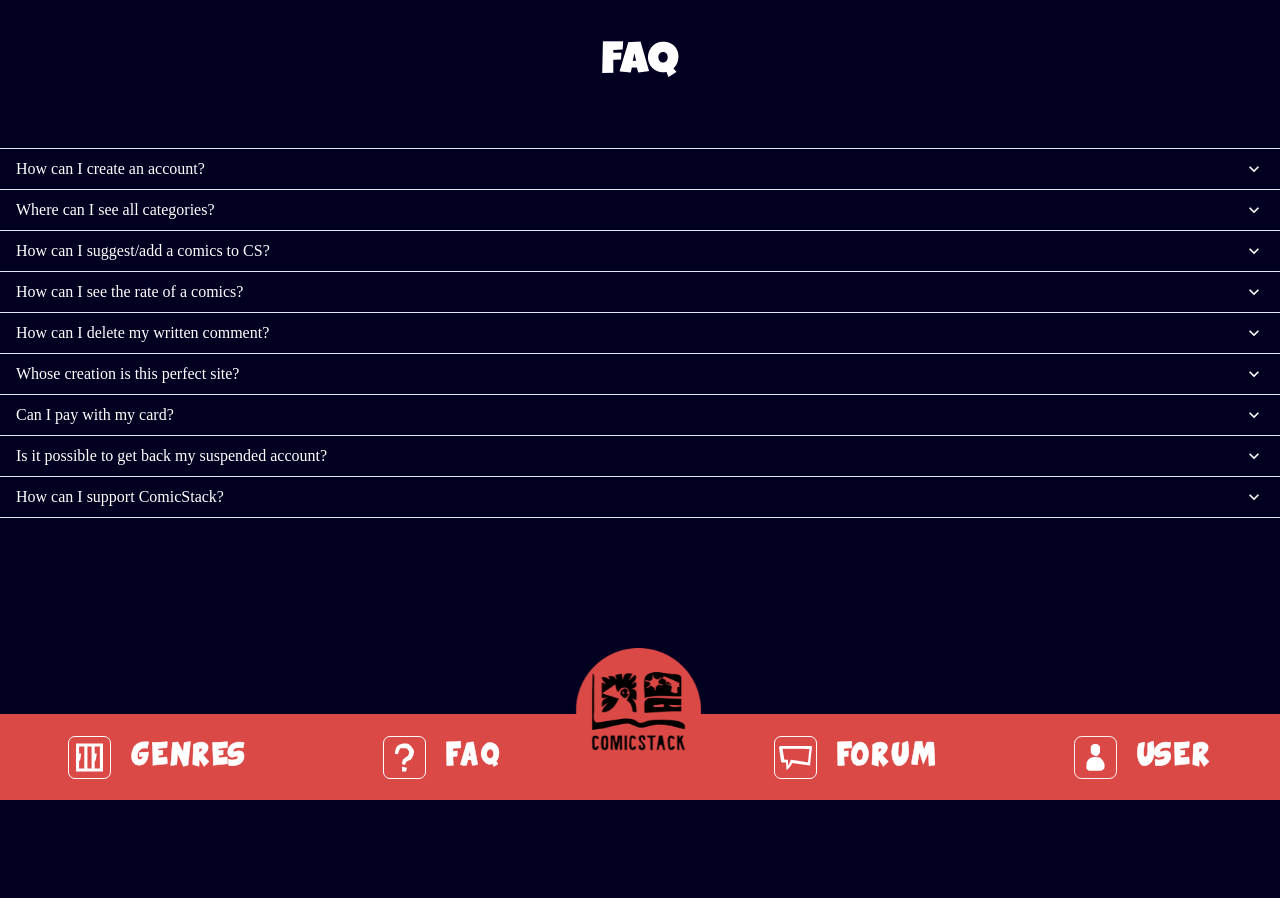
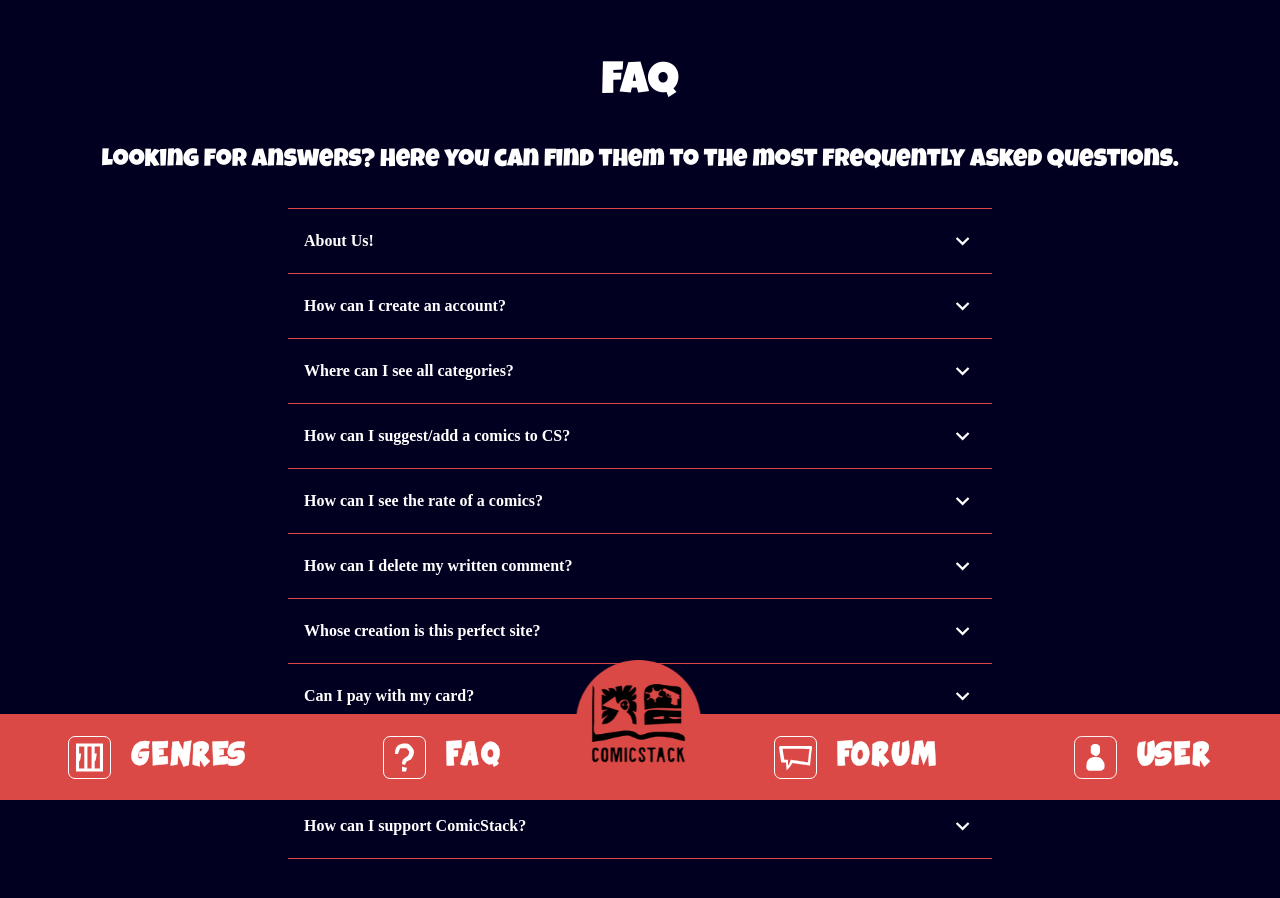
Before and after one commit to AramArakelyan777/comicstack-app, a React (Create React App) app in the folder client/: page /faq in a window 1280 px wide. Shown: the top 898 px of the page. Before the commit the page ends 800 px from the top, so only its background shows below. Built offline with nearby package versions, Linux system fonts and the light colour scheme; a web font is replaced by a local one.

Commit message:
Finished FAQ

```diff
--- a/client/src/components/Navbar/Navbar.css
+++ b/client/src/components/Navbar/Navbar.css
@@ -39,5 +39,5 @@
     height: 125px;
     cursor: pointer;
     position: absolute;
-    bottom: 27px;
+    bottom: 15px;
 }
--- a/client/src/components/pages/FAQ/FAQ.css
+++ b/client/src/components/pages/FAQ/FAQ.css
@@ -15,5 +15,54 @@ body {
 }
 
 .accordion {
-    margin-top: 50px;
+    max-width: 55%;
+    margin: 0 auto;
+    border-color: #DB4947;
 }
+
+.FAQ {
+    margin: 50px 0 150px 0;
+}
+
+#accent {
+    font-family: Luckiest_Guy;
+    font-size: 25px;
+    font-style: normal;
+    font-weight: 400;
+    line-height: normal;
+    margin-bottom: 35px;
+}
+
+#coffee {
+    color: #98694f;
+    font-weight: 900;
+    font-size: 16px;
+}
+
+code {
+    color: #DB4947;
+    cursor: pointer;
+}
+
+span {
+    font-weight: 600;
+}
+
+svg {
+    height: 3rem !important;
+    font-size: 1.7rem !important;
+}
+
+@media screen and (max-width: 800px) {
+    .accordion {
+        max-width: 85%;
+    }
+
+    span {
+        font-size: 14px;
+    }
+
+    svg {
+        font-size: 0rem !important;
+    }
+}
--- a/client/src/components/pages/FAQ/FAQ.js
+++ b/client/src/components/pages/FAQ/FAQ.js
@@ -6,9 +6,28 @@ import "./FAQ.css"
 const FAQ = () => {
     return (
         <ChakraProvider>
+            <div className="FAQ">
                 <h1 className="bigger-heading faq-heading">FAQ</h1>
-            <Accordion className="accordion">
-                <AccordionItem>
+                <p id="accent">Looking for answers? Here you can find them to the most frequently asked questions.</p>
+                <Accordion allowToggle className="accordion">
+
+                    <AccordionItem className="accordion-item">
+                        <h2>
+                            <AccordionButton
+                                _expanded={{ bg: "#DB4947", color: "white" }}
+                            >
+                                <Box as="span" flex="1" textAlign="left">
+                                    About Us!
+                                </Box>
+                                <AccordionIcon />
+                            </AccordionButton>
+                        </h2>
+                        <AccordionPanel textAlign="left">
+                            Welcome to <code>ComicStack</code>, your portal to the captivating world of comics! Founded in 2023 and headquartered in the picturesque city of Yerevan, Armenia, <code>ComicStack</code> is a passionate and dynamic team of creators, artists, and storytellers dedicated to bringing the magic of comics to life. Our journey began with a shared love for the art of storytelling through visuals and words. We embarked on a mission to craft immersive and thought-provoking narratives that transport readers to new dimensions, and since then, we've never looked back. Behind every comic, there's a team of dedicated individuals who pour their hearts and souls into their work. Our talented artists, writers, editors, and visionaries work in harmony to create stories that resonate with readers of all ages. As we continue to expand our universe of comics, we invite you to embark on this incredible journey with us.
+                        </AccordionPanel>
+                    </AccordionItem>
+
+                    <AccordionItem className="accordion-item">
                         <h2>
                             <AccordionButton
                                 _expanded={{ bg: "#DB4947", color: "white" }}
@@ -28,7 +47,7 @@ const FAQ = () => {
                         </AccordionPanel>
                     </AccordionItem>
 
-                <AccordionItem>
+                    <AccordionItem className="accordion-item">
                         <h2>
                             <AccordionButton
                                 _expanded={{ bg: "#DB4947", color: "white" }}
@@ -44,7 +63,7 @@ const FAQ = () => {
                         </AccordionPanel>
                     </AccordionItem>
 
-                <AccordionItem>
+                    <AccordionItem className="accordion-item">
                         <h2>
                             <AccordionButton
                                 _expanded={{ bg: "#DB4947", color: "white" }}
@@ -62,7 +81,7 @@ const FAQ = () => {
                         </AccordionPanel>
                     </AccordionItem>
 
-                <AccordionItem>
+                    <AccordionItem className="accordion-item">
                         <h2>
                             <AccordionButton
                                 _expanded={{ bg: "#DB4947", color: "white" }}
@@ -78,7 +97,7 @@ const FAQ = () => {
                         </AccordionPanel>
                     </AccordionItem>
 
-                <AccordionItem>
+                    <AccordionItem className="accordion-item">
                         <h2>
                             <AccordionButton
                                 _expanded={{ bg: "#DB4947", color: "white" }}
@@ -95,7 +114,7 @@ const FAQ = () => {
                         </AccordionPanel>
                     </AccordionItem>
 
-                <AccordionItem>
+                    <AccordionItem className="accordion-item">
                         <h2>
                             <AccordionButton
                                 _expanded={{ bg: "#DB4947", color: "white" }}
@@ -114,7 +133,7 @@ const FAQ = () => {
                         </AccordionPanel>
                     </AccordionItem>
 
-                <AccordionItem>
+                    <AccordionItem className="accordion-item">
                         <h2>
                             <AccordionButton
                                 _expanded={{ bg: "#DB4947", color: "white" }}
@@ -130,7 +149,7 @@ const FAQ = () => {
                         </AccordionPanel>
                     </AccordionItem>
 
-                <AccordionItem>
+                    <AccordionItem className="accordion-item">
                         <h2>
                             <AccordionButton
                                 _expanded={{ bg: "#DB4947", color: "white" }}
@@ -150,7 +169,7 @@ const FAQ = () => {
                         </AccordionPanel>
                     </AccordionItem>
 
-                <AccordionItem>
+                    <AccordionItem className="accordion-item">
                         <h2>
                             <AccordionButton
                                 _expanded={{ bg: "#DB4947", color: "white" }}
@@ -163,13 +182,13 @@ const FAQ = () => {
                         </h2>
                         <AccordionPanel textAlign="left">
                             You can support us via footer section button
-                        <code id="coffee">Buy Us Lots of Coffee☕</code>
+                            <code id="coffee">{" "}Buy Us Lots of Coffee☕</code>
                             .
                         </AccordionPanel>
                     </AccordionItem>
 
                 </Accordion>
-
+            </div>
         </ChakraProvider>
     )
 }
```
Lines whose indentation alone changed are shown as unchanged.
